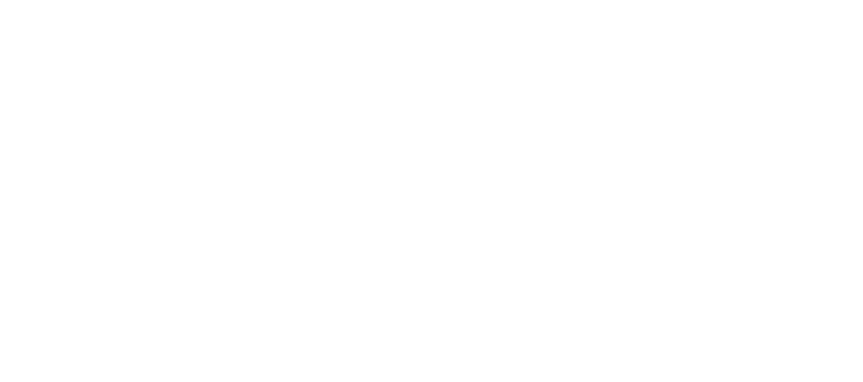
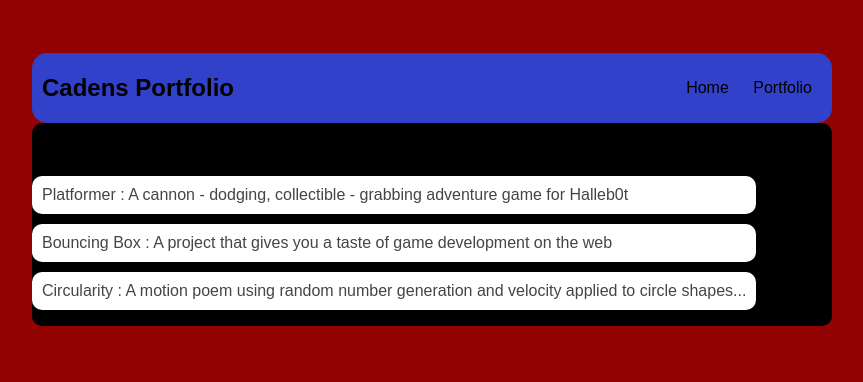
Before and after one commit to cadenhwalker16/cadenhwalker16.github.io, a plain HTML site: page portfolio.html in a window 1280 px wide. Shown: the whole page, without its empty margins (208-1071 px from the left). Drawn offline with Linux system fonts and the light colour scheme.

Commit message:
add portfolio.html file

```diff
--- a/portfolio.html
+++ b/portfolio.html
@@ -0,0 +1,33 @@
+<!DOCTYPE HTML>
+<html>
+    <head>
+        <title>Cadens Website</title>
+        <link rel="stylesheet" href="style.css">
+    </head>
+
+    <body>
+      <div id="all-contents">
+        <nav>
+            <h1>Cadens Portfolio</h1>
+            <ul id="nav-ul">
+               <li class="nav-li">
+               <a class="nav-a" href="index.html">Home</a>
+             </li>
+             <li class="nav-li">
+               <a class="nav-a" href="portfolio.html">Portfolio</a>
+             </li>
+         </ul>
+     </nav>
+     <main>
+        <div class=""content>
+            <h1>Portfolio</h1>
+            <ul id="portfolio">
+                <li><a href="projects/platformer/">Platformer : A cannon - dodging, collectible - grabbing adventure game for Halleb0t</a></li>
+                <li><a href="projects/bouncing-box/">Bouncing Box : A project that gives you a taste of game development on the web </a></li>
+                <li><a href="projects/circularity/">Circularity : A motion poem using random number generation and velocity applied to circle shapes...</a></li>
+            </ul>
+        </div>
+    </main>
+      </div>
+    </body>
+</html>
--- a/style.css
+++ b/style.css
@@ -62,3 +62,28 @@ main {
 h2, h3 {
     margin: 0px;
 }
+/* portfolio styles */
+.content h1 {
+    color: black;
+}
+
+#portfolio {
+    list-style-type: none;
+    padding-left: 0;
+}
+
+#portfolio li {
+    background: #fff;
+    padding: 10px;
+    border-radius: 10px;
+    margin-bottom: 10px;
+}
+
+#portfolio li:hover {
+    background: #eee;
+}
+
+#portfolio a {
+    text-decoration: none;
+    color: #454545;
+}
```
